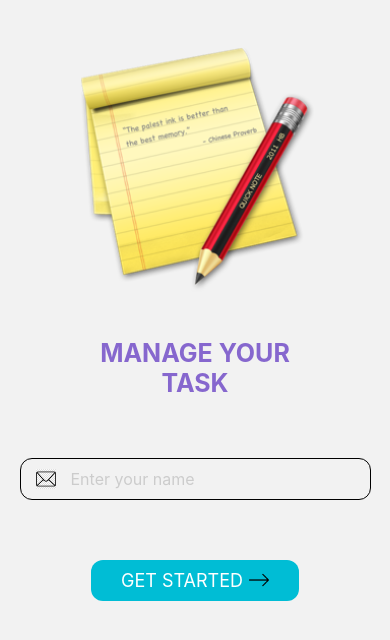
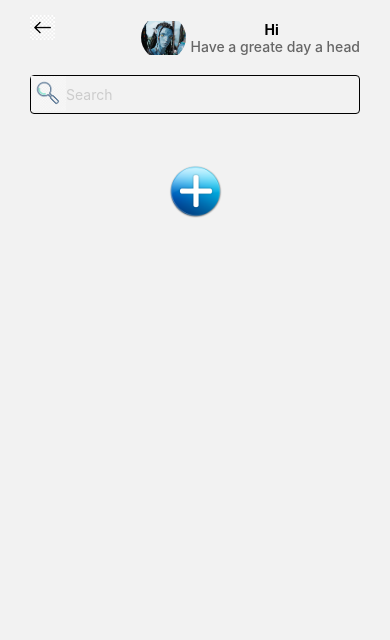
Before and after one commit to nguyenhieu1435/BaiTapReactNativeTuan7Bai1, a React Native app: screen / in a window 390 px wide. Shown: the top 640 px of the page. Built offline with nearby package versions, Linux system fonts and the light colour scheme.

Commit message:
hoan thanh giao dien 2.1(cau a)

```diff
--- a/App.js
+++ b/App.js
@@ -10,7 +10,7 @@ const Stack = createNativeStackNavigator();
 export default function App() {
   return (
     <NavigationContainer>
-      <Stack.Navigator initialRouteName='Screen01'>
+      <Stack.Navigator initialRouteName='Screen02'>
         <Stack.Screen
           name='Screen01' component={Screen01}
           options={{headerShown: false}}
--- a/components/Screen02/index.js
+++ b/components/Screen02/index.js
@@ -3,7 +3,7 @@ import React, { useState } from 'react'
 
 export default function Screen02({navigation, route}) {
     const [search, setSearch] = useState("");
-    const [todoList, setTodoList] = useState(["To check email"]);
+    const [todoList, setTodoList] = useState([]);
     const renderItemTodo = (item, index)=>{
         return (
             <View style={{backgroundColor: "#ccc", borderRadius: 25, flexDirection:"row", marginBottom: 25
```
